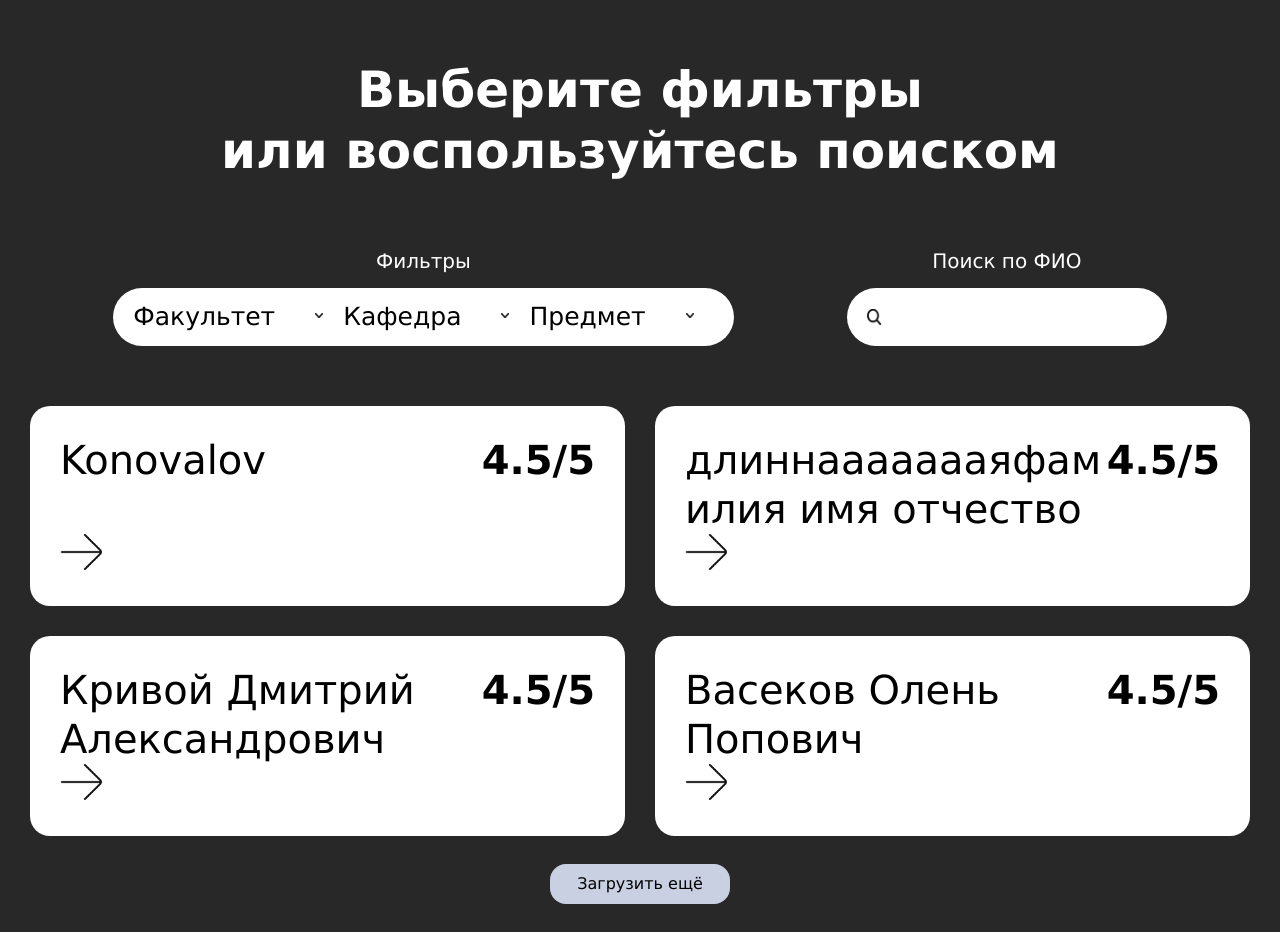
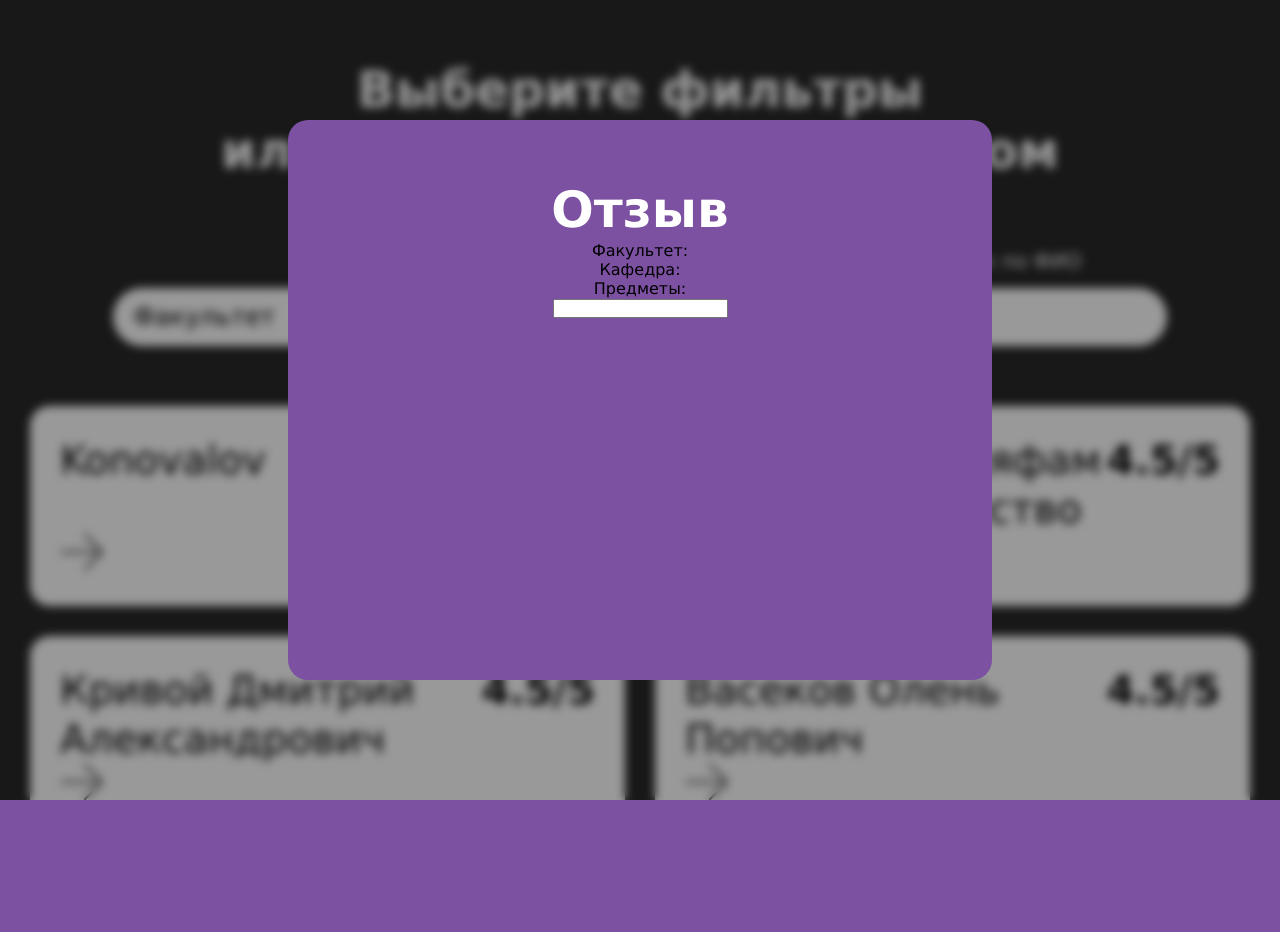
Before and after one commit to korpusovmax/university_teachers_rating, a Django app: page / in a window 1280 px wide. After the commit the page ends 800 px from the top, so only its background shows below. Run offline with Django 4.2, Linux system fonts and the light colour scheme.

Commit message:
5 интелектуальный строк добавлены (отзывы)

```diff
--- a/src/university_teachers_rating/teachers_rating/templates/index.html
+++ b/src/university_teachers_rating/teachers_rating/templates/index.html
@@ -8,9 +8,13 @@
 </head>
 <body class="dark-theme">
     <main>
-        <div class="popup popup--hide">
+        <div class="popup">
             <div class="popup__window">
-                типа окно отзыва
+                <h1 class="popup__title">Отзыв</h1>
+                <p class="popup__text">Факультет:</p>
+                <p class="popup__text">Кафедра:</p>
+                <p class="popup__text">Предметы:</p>
+                <input class="popup__input"></input>
             </div>
         </div>
         <h1>Выберите фильтры <br> или воспользуйтесь поиском</h1>
```
